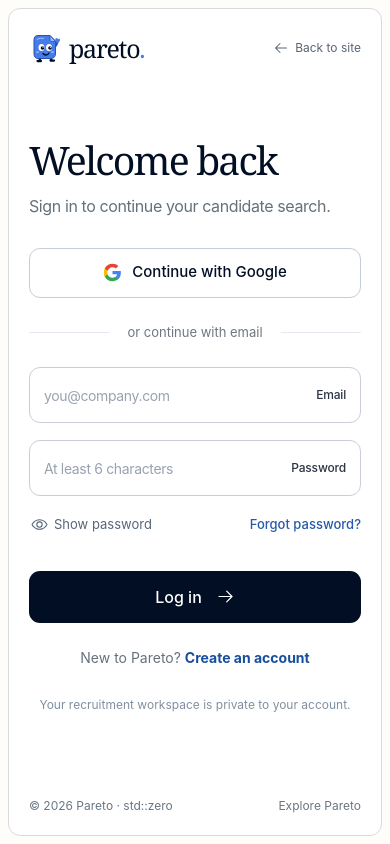
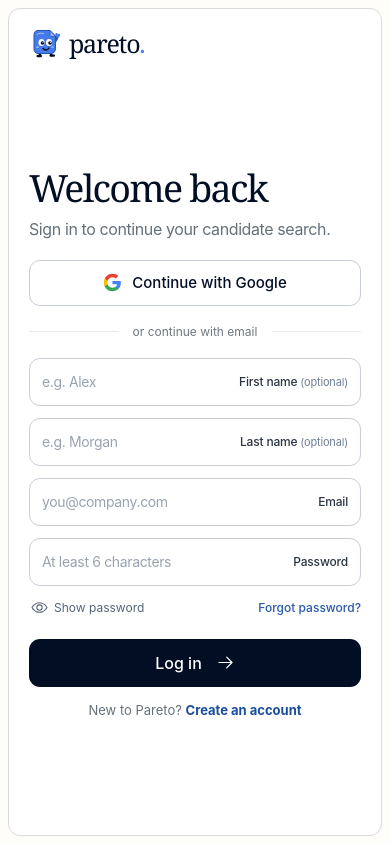
Before and after one commit to ThunderKhan/pareto, a Next.js app in the folder frontend/: page /login in a window 390 px wide. Built offline with nearby package versions, Linux system fonts and the light colour scheme; no server answers.

Commit message:
refactor(auth): apply six login and signup layout refinements

```diff
--- a/frontend/src/app/globals.css
+++ b/frontend/src/app/globals.css
@@ -351,33 +351,39 @@ button, input, textarea { font: inherit; }
 }
 
 
-/* Split-panel auth: 21st.dev proportions, OpenTag restraint, Pareto identity. */
+/* Responsive authentication surface: single-screen desktop, safe mobile fallback. */
 .auth-shell {
-  min-height: 100svh;
+  height: 100dvh;
+  min-height: 0;
+  overflow: hidden;
+  padding: 10px;
   background: #fffdf9;
   color: #020e24;
-  padding: 12px;
 }
 .auth-layout {
   display: grid;
   grid-template-columns: minmax(0, 1.04fr) minmax(0, .96fr);
   gap: 16px;
-  min-height: calc(100svh - 24px);
+  height: 100%;
+  min-height: 0;
 }
 .auth-sheet {
   display: flex;
   flex-direction: column;
   min-width: 0;
+  min-height: 0;
+  overflow-y: auto;
+  scrollbar-width: none;
   border: 1px solid #d8dadd;
   border-radius: 12px;
-  background: #fff;
+  background: white;
 }
+.auth-sheet::-webkit-scrollbar { display: none; }
 .auth-sheet__header {
   display: flex;
   align-items: center;
-  justify-content: space-between;
-  gap: 16px;
-  padding: 30px clamp(24px, 4vw, 64px);
+  flex: 0 0 auto;
+  padding: clamp(16px, 2.5vh, 28px) clamp(24px, 4vw, 64px) 8px;
 }
 .auth-brand {
   display: inline-flex;
@@ -392,48 +398,39 @@ button, input, textarea { font: inherit; }
 }
 .auth-brand img { flex: none; }
 .auth-brand__dot { color: #467beb; }
-.auth-back {
-  display: inline-flex;
-  align-items: center;
-  gap: 6px;
-  color: #586575;
-  font-size: 13px;
-  line-height: 1.5;
-}
-.auth-back:hover, .auth-sheet__footer a:hover { color: #2457a3; text-decoration: underline; text-underline-offset: 3px; }
 .auth-sheet__center {
   width: min(100%, 570px);
   margin: auto;
-  padding: 56px 24px 62px;
+  padding: 12px 22px 22px;
 }
-.auth-intro { margin-bottom: 34px; }
+.auth-intro { margin-bottom: clamp(15px, 2.6vh, 25px); }
 .auth-intro h1 {
+  margin: 0 0 10px;
   font-family: var(--pareto-display);
-  font-size: clamp(2.7rem, 4.25vw, 4.2rem);
+  font-size: clamp(2.65rem, 3.8vw, 3.75rem);
   font-weight: 400;
-  line-height: 1.07;
+  line-height: 1.06;
   letter-spacing: -.047em;
-  margin: 0 0 14px;
   text-wrap: balance;
 }
 .auth-intro p {
   margin: 0;
   max-width: 33rem;
   color: #64707a;
-  font-size: clamp(1rem, 1.5vw, 1.3rem);
+  font-size: clamp(1rem, 1.3vw, 1.18rem);
   letter-spacing: -.025em;
-  line-height: 1.45;
+  line-height: 1.4;
   text-wrap: balance;
 }
 .auth-card__notice {
-  padding: 12px 14px;
-  margin: 0 0 18px;
+  padding: 10px 13px;
+  margin: 0 0 12px;
   border: 1px solid #e7d7a8;
   border-radius: 10px;
   background: #fff9eb;
   color: #765126;
-  font-size: 13px;
-  line-height: 1.55;
+  font-size: 12px;
+  line-height: 1.45;
   overflow-wrap: anywhere;
 }
 .auth-social {
@@ -442,8 +439,8 @@ button, input, textarea { font: inherit; }
   justify-content: center;
   gap: 10px;
   width: 100%;
-  min-height: 50px;
-  padding: 10px 16px;
+  min-height: 46px;
+  padding: 8px 14px;
   border: 1px solid #c7cdd5;
   border-radius: 11px;
   background: white;
@@ -456,23 +453,23 @@ button, input, textarea { font: inherit; }
 .auth-divider {
   display: flex;
   align-items: center;
-  gap: 18px;
-  margin: 25px 0;
+  gap: 15px;
+  margin: clamp(11px, 2vh, 18px) 0;
   color: #6d7781;
   text-align: center;
-  font-size: 13px;
+  font-size: 12px;
 }
 .auth-divider::before, .auth-divider::after { content: ""; height: 1px; flex: 1; background: #e6eaf0; }
-.auth-form { display: flex; flex-direction: column; gap: 17px; }
-.auth-form__names { display: grid; grid-template-columns: repeat(2, minmax(0, 1fr)); gap: 14px; }
+.auth-form { display: flex; flex-direction: column; gap: 12px; }
+.auth-form__names { display: grid; grid-template-columns: repeat(2, minmax(0, 1fr)); gap: 12px; }
 .auth-field {
   display: flex;
   min-width: 0;
-  min-height: 58px;
+  min-height: 48px;
   align-items: center;
   justify-content: space-between;
-  gap: 10px;
-  padding: 0 18px;
+  gap: 6px;
+  padding: 0 14px;
   border: 1px solid #c9ced7;
   border-radius: 11px;
   background: #fff;
@@ -485,12 +482,12 @@ button, input, textarea { font: inherit; }
   min-width: 0;
   width: 100%;
   flex: 1;
-  padding: 16px 0;
+  padding: 12px 0;
   background: transparent;
   border: 0;
   outline: 0;
   color: #020e24;
-  font-size: 15px;
+  font-size: 14px;
   letter-spacing: -.025em;
 }
 .auth-field input::placeholder { color: #98a3b0; opacity: 1; }
@@ -498,12 +495,20 @@ button, input, textarea { font: inherit; }
   order: 1;
   flex: none;
   color: #2a3442;
-  font-size: 13px;
+  font-size: 12px;
   font-weight: 550;
   letter-spacing: -.015em;
 }
+.auth-field span small { color: #718196; font-weight: 400; font-size: 11px; }
 .auth-field input:not(:placeholder-shown) + span { color: #536787; }
-.auth-form__aside { display: flex; flex-wrap: wrap; align-items: center; justify-content: space-between; gap: 8px 14px; margin-top: -5px; }
+.auth-form__aside {
+  display: flex;
+  flex-wrap: wrap;
+  align-items: center;
+  justify-content: space-between;
+  gap: 5px 12px;
+  margin-top: -6px;
+}
 .auth-show-password {
   display: inline-flex;
   align-items: center;
@@ -512,9 +517,9 @@ button, input, textarea { font: inherit; }
   background: transparent;
   padding: 7px 2px;
   color: #566678;
-  font-size: 13px;
+  font-size: 12px;
 }
-.auth-forgot { color: #285aab; font-weight: 550; font-size: 13px; }
+.auth-forgot { color: #285aab; font-weight: 550; font-size: 12px; }
 .auth-forgot:hover, .auth-switch a:hover { text-decoration: underline; text-underline-offset: 3px; }
 .auth-submit {
   display: inline-flex;
@@ -522,8 +527,8 @@ button, input, textarea { font: inherit; }
   justify-content: center;
   gap: 12px;
   width: 100%;
-  min-height: 52px;
-  margin-top: 12px;
+  min-height: 48px;
+  margin-top: 3px;
   border: 0;
   border-radius: 11px;
   background: #020e24;
@@ -535,26 +540,16 @@ button, input, textarea { font: inherit; }
 .auth-submit:hover:not(:disabled) { background: #17365d; }
 .auth-submit svg { margin-left: 2px; }
 .auth-social:disabled, .auth-submit:disabled, .auth-show-password:disabled { cursor: not-allowed; opacity: .52; }
-.auth-message { padding: 12px 14px; border-radius: 9px; background: #ecfdf5; color: #166534; font-size: 13px; line-height: 1.5; }
+.auth-message { padding: 10px 12px; border-radius: 9px; background: #ecfdf5; color: #166534; font-size: 12px; line-height: 1.45; }
 .auth-message--error { background: #fff0f0; color: #992a2a; }
-.auth-switch { margin: 24px 0 0; color: #66717c; font-size: 14px; text-align: center; }
+.auth-switch { margin: 14px 0 0; color: #66717c; font-size: 13px; text-align: center; }
 .auth-switch a { color: #194e9d; font-weight: 650; }
-.auth-assurance { margin: 28px 0 0; color: #8190a0; font-size: 12px; text-align: center; line-height: 1.5; }
-.auth-sheet__footer {
-  display: flex;
-  align-items: center;
-  justify-content: space-between;
-  flex-wrap: wrap;
-  gap: 10px 18px;
-  padding: 24px clamp(24px, 4vw, 64px);
-  color: #697785;
-  font-size: 12px;
-}
 .auth-art {
   position: relative;
   isolation: isolate;
   display: flex;
   min-width: 0;
+  min-height: 0;
   overflow: hidden;
   border-radius: 12px;
   background: #081933;
@@ -581,13 +576,12 @@ button, input, textarea { font: inherit; }
   display: flex;
   flex-direction: column;
   width: 100%;
-  min-height: 100%;
-  padding: clamp(35px, 4vw, 70px);
+  height: 100%;
+  min-height: 0;
+  padding: clamp(28px, 3vw, 52px);
 }
-.auth-art__topline { display: inline-flex; align-items: center; gap: 10px; font-size: 13px; font-weight: 500; color: #edf5ff; letter-spacing: .015em; }
-.auth-art__spark { display: inline-block; width: 8px; height: 8px; background: #cce2ff; border-radius: 50%; box-shadow: 0 0 16px #bfdbff; }
 .auth-art h2 {
-  margin: clamp(78px, 9vh, 148px) 0 20px;
+  margin: clamp(58px, 16vh, 156px) 0 0;
   font-family: var(--pareto-display);
   font-weight: 400;
   font-size: clamp(3.9rem, 5.5vw, 6.1rem);
@@ -596,49 +590,70 @@ button, input, textarea { font: inherit; }
   text-wrap: balance;
 }
 .auth-art h2 em { font-weight: 400; color: #dbeaff; }
-.auth-art__content > p { margin: 0; max-width: 410px; color: #e6eefb; font-size: clamp(15px,1.35vw,19px); line-height: 1.6; }
 .auth-art__bottom {
   display: flex;
   align-items: end;
   gap: 18px;
   margin-top: auto;
-  padding-top: 88px;
+  padding-top: 28px;
 }
-.auth-art__bottom > img { display: block; flex: none; width: 98px; height: auto; filter: drop-shadow(0 9px 8px rgba(2,14,36,.18)); }
-.auth-art__bottom-text { display: flex; flex-direction: column; gap: 9px; padding-bottom: 15px; }
+.auth-art__bottom > img { display: block; flex: none; width: 94px; height: auto; filter: drop-shadow(0 9px 8px rgba(2,14,36,.18)); }
+.auth-art__bottom-text { display: flex; flex-direction: column; gap: 9px; padding-bottom: 12px; }
 .auth-art__bottom-overline { font-size: 10px; font-weight: 600; letter-spacing: .08em; color: #c5dafa; }
 .auth-art__bottom strong { font-family: var(--pareto-display); font-weight: 400; font-size: 24px; line-height: 1.12; }
 @media (max-width: 1150px) {
   .auth-layout { grid-template-columns: minmax(0, 1.08fr) minmax(0, .92fr); }
-  .auth-sheet__center { padding: 35px 22px 50px; }
+  .auth-sheet__center { padding: 8px 17px 16px; }
   .auth-art h2 { font-size: clamp(3rem, 5vw, 5rem); }
-  .auth-art__content { padding: 34px; }
+  .auth-art__content { padding: 28px; }
   .auth-art__bottom { gap: 8px; }
   .auth-art__bottom strong { font-size: 20px; }
+}
+@media (min-width: 960px) and (max-height: 790px) {
+  .auth-sheet__header { padding-top: 14px; padding-bottom: 4px; }
+  .auth-brand { font-size: 24px; }
+  .auth-brand img { width: 32px; height: 32px; }
+  .auth-sheet__center { padding-top: 4px; padding-bottom: 10px; }
+  .auth-intro { margin-bottom: 12px; }
+  .auth-intro h1 { font-size: clamp(2.35rem, 3.4vw, 3.2rem); margin-bottom: 7px; }
+  .auth-intro p { font-size: 15px; }
+  .auth-card__notice { padding: 8px 10px; margin-bottom: 8px; font-size: 11px; line-height: 1.35; }
+  .auth-social { min-height: 40px; }
+  .auth-divider { margin: 10px 0; }
+  .auth-form { gap: 8px; }
+  .auth-field { min-height: 42px; }
+  .auth-field input { padding-block: 8px; }
+  .auth-show-password { padding-block: 4px; }
+  .auth-submit { min-height: 42px; }
+  .auth-switch { margin-top: 10px; }
+  .auth-art h2 { margin-top: 10vh; }
+}
+@media (max-width: 959px), (max-height: 620px) {
+  /* On short or narrow devices, keep every field reachable; never clip inputs. */
+  .auth-shell { height: auto; min-height: 100dvh; overflow: visible; }
+  .auth-layout { height: auto; min-height: calc(100dvh - 20px); }
+  .auth-sheet { min-height: calc(100dvh - 20px); overflow: visible; }
 }
 @media (max-width: 959px) {
   .auth-layout { display: block; }
   .auth-art { display: none; }
-  .auth-sheet { min-height: calc(100svh - 24px); }
-  .auth-sheet__center { width: min(100%, 620px); padding: 52px 24px 65px; }
-  .auth-intro h1 { font-size: clamp(2.65rem, 7vw, 4rem); }
+  .auth-sheet__center { width: min(100%, 620px); padding: 34px 24px 42px; }
+  .auth-intro h1 { font-size: clamp(2.55rem, 6vw, 3.65rem); }
 }
 @media (max-width: 599px) {
   .auth-shell { padding: 8px; }
-  .auth-sheet { min-height: calc(100svh - 16px); }
-  .auth-sheet__header { padding: 23px 20px; }
+  .auth-sheet { min-height: calc(100dvh - 16px); }
+  .auth-sheet__header { padding: 18px 20px 6px; }
   .auth-brand { font-size: 25px; }
   .auth-brand img { width: 32px; height: 32px; }
-  .auth-back { font-size: 12px; }
-  .auth-sheet__center { padding: 46px 20px 57px; }
-  .auth-intro { margin-bottom: 29px; }
-  .auth-intro h1 { font-size: clamp(2.45rem, 10vw, 3.3rem); }
+  .auth-sheet__center { padding: 23px 20px 35px; }
+  .auth-intro { margin-bottom: 20px; }
+  .auth-intro h1 { font-size: clamp(2.35rem, 9vw, 3.2rem); }
   .auth-intro p { font-size: 16px; }
-  .auth-form__names { grid-template-columns: 1fr; gap: 16px; }
-  .auth-field { min-height: 56px; padding-inline: 14px; }
+  .auth-form__names { grid-template-columns: 1fr; gap: 12px; }
+  .auth-field { min-height: 48px; padding-inline: 12px; }
   .auth-field span { font-size: 12px; }
   .auth-field input { font-size: 14px; }
-  .auth-sheet__footer { padding: 20px; }
 }
 @media (prefers-reduced-motion: reduce) {
   .auth-social, .auth-field, .auth-submit { transition: none; }
--- a/frontend/src/components/auth/auth-artwork.tsx
+++ b/frontend/src/components/auth/auth-artwork.tsx
@@ -23,9 +23,7 @@ export default function AuthArtwork({ mode }: { mode: "login" | "signup" }) {
     {animate && <div className="auth-art__shader-wrap" aria-hidden="true"><AuthGrain /></div>}
     <div className="auth-art__scrim" aria-hidden="true" />
     <div className="auth-art__content">
-      <div className="auth-art__topline"><span className="auth-art__spark" aria-hidden="true" /> A clearer way to hire</div>
       <h2>{mode === "signup" ? <>Look beyond<br/><em>the résumé.</em></> : <>Find clarity<br/><em>in every match.</em></>}</h2>
-      <p>Describe a role naturally. Review the criteria. See the evidence behind each candidate.</p>
       <div className="auth-art__bottom">
         <Image
           src="/mascot/pareto-mascot.svg"
--- a/frontend/src/components/auth/auth-form.tsx
+++ b/frontend/src/components/auth/auth-form.tsx
@@ -4,7 +4,7 @@ import Image from "next/image";
 import Link from "next/link";
 import { useMemo, useState, type FormEvent } from "react";
 import { createBrowserClient } from "@supabase/ssr";
-import { ArrowLeft, ArrowRight, Eye, EyeSlash } from "@phosphor-icons/react";
+import { ArrowRight, Eye, EyeSlash } from "@phosphor-icons/react";
 import AuthArtwork from "./auth-artwork";
 
 type Mode = "login" | "signup";
@@ -70,6 +70,19 @@ export default function AuthForm({ mode }: { mode: Mode }) {
       } else {
         const { error } = await client.auth.signInWithPassword({ email: email.trim(), password });
         if (error) throw error;
+        // Names are optional on sign-in: they are profile details, not credentials.
+        // Never overwrite an existing name with an empty input.
+        const nameUpdates = {
+          ...(firstName.trim() ? { first_name: firstName.trim() } : {}),
+          ...(lastName.trim() ? { last_name: lastName.trim() } : {}),
+        };
+        if (Object.keys(nameUpdates).length > 0) {
+          const { error: profileError } = await client.auth.updateUser({ data: nameUpdates });
+          if (profileError) {
+            setMessage({ text: "Signed in, but the optional profile names could not be saved. Please try again later.", error: true });
+            return;
+          }
+        }
         window.location.assign(safeNext());
       }
     } catch (error) {
@@ -106,7 +119,6 @@ export default function AuthForm({ mode }: { mode: Mode }) {
             <Image src="/brand/pareto-mark.svg" width={37} height={37} alt="" aria-hidden="true" unoptimized />
             <span>pareto<span className="auth-brand__dot">.</span></span>
           </Link>
-          <Link className="auth-back" href="/"><ArrowLeft size={16} aria-hidden="true"/> Back to site</Link>
         </header>
 
         <div className="auth-sheet__center">
@@ -126,16 +138,16 @@ export default function AuthForm({ mode }: { mode: Mode }) {
           <div className="auth-divider"><span>or continue with email</span></div>
 
           <form className="auth-form" onSubmit={onSubmit}>
-            {signup && <div className="auth-form__names">
+            <div className="auth-form__names">
               <label className="auth-field" htmlFor="auth-first-name">
-                <input id="auth-first-name" type="text" autoComplete="given-name" value={firstName} onChange={event => setFirstName(event.target.value)} placeholder="e.g. Alex" maxLength={80} required disabled={!client || busy} />
-                <span>First name</span>
+                <input id="auth-first-name" type="text" autoComplete="given-name" value={firstName} onChange={event => setFirstName(event.target.value)} placeholder="e.g. Alex" maxLength={80} required={signup} disabled={!client || busy} />
+                <span>First name{!signup && <small> (optional)</small>}</span>
               </label>
               <label className="auth-field" htmlFor="auth-last-name">
-                <input id="auth-last-name" type="text" autoComplete="family-name" value={lastName} onChange={event => setLastName(event.target.value)} placeholder="e.g. Morgan" maxLength={80} required disabled={!client || busy} />
-                <span>Last name</span>
+                <input id="auth-last-name" type="text" autoComplete="family-name" value={lastName} onChange={event => setLastName(event.target.value)} placeholder="e.g. Morgan" maxLength={80} required={signup} disabled={!client || busy} />
+                <span>Last name{!signup && <small> (optional)</small>}</span>
               </label>
-            </div>}
+            </div>
 
             <label className="auth-field" htmlFor="auth-email">
               <input id="auth-email" type="email" autoComplete="email" value={email} onChange={event => setEmail(event.target.value)} placeholder="you@company.com" required disabled={!client || busy} />
@@ -162,13 +174,8 @@ export default function AuthForm({ mode }: { mode: Mode }) {
           <p className="auth-switch">{signup ? "Already have an account?" : "New to Pareto?"}{" "}
             <Link href={signup ? "/login" : "/signup"}>{signup ? "Log in" : "Create an account"}</Link>
           </p>
-          <p className="auth-assurance">Your recruitment workspace is private to your account.</p>
         </div>
 
-        <footer className="auth-sheet__footer">
-          <span>© 2026 Pareto · std::zero</span>
-          <Link href="/">Explore Pareto</Link>
-        </footer>
       </section>
       <AuthArtwork mode={mode}/>
     </div>
```
Also changed, not shown: 2 other files (tests, documents, lock files or other folders).
